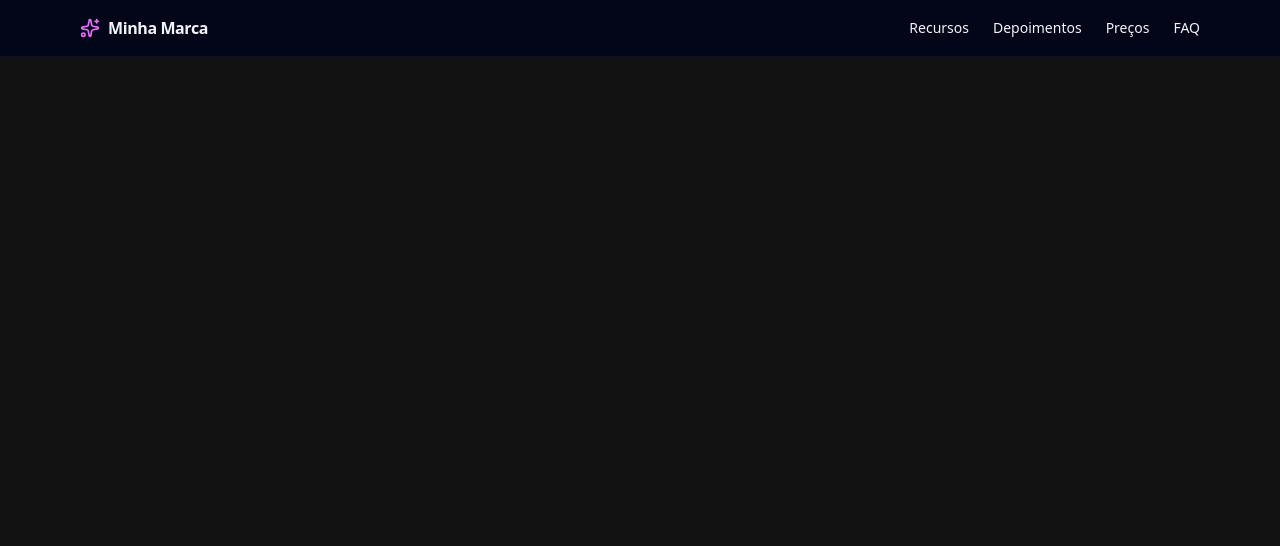
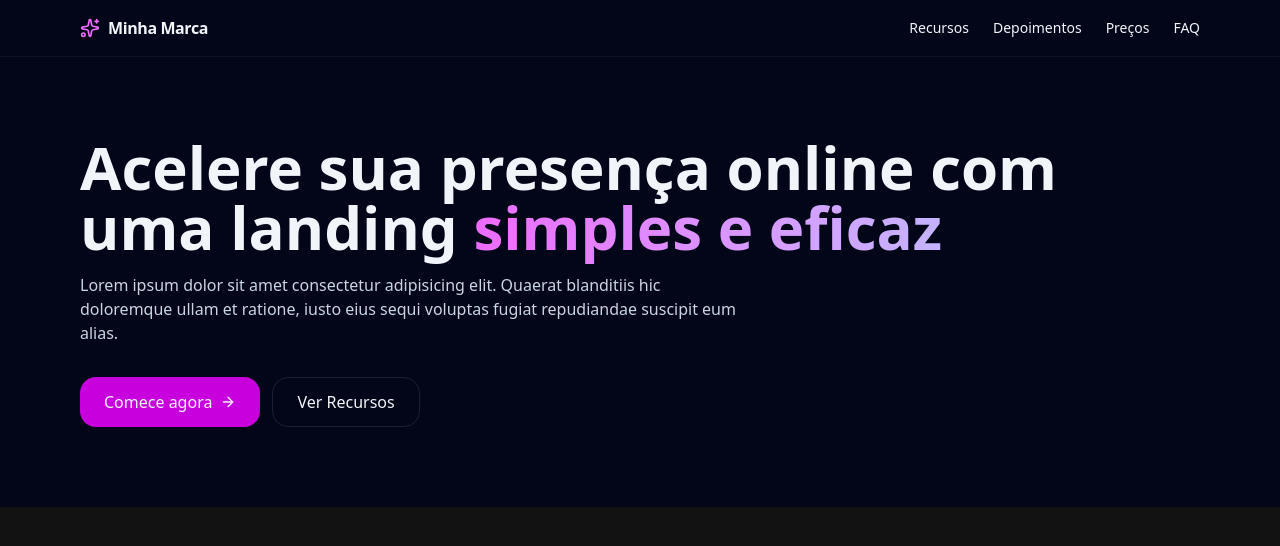
Before and after one commit to pedro00876/hospedagem_react, a React (Vite) app in the folder hospedagem_react/: page / in a window 1280 px wide. Shown: the top 546 px of the page. Built offline with nearby package versions, Linux system fonts and the light colour scheme.

Commit message:
Desenvolvendo a hero do site

```diff
--- a/hospedagem_react/src/App.jsx
+++ b/hospedagem_react/src/App.jsx
@@ -1,5 +1,5 @@
-import { useState } from "react";
-import { motion } from "framer-motion";
+import { useState } from 'react'
+import { motion } from 'framer-motion'
 import {
   ArrowRight,
   Check,
@@ -10,34 +10,34 @@ import {
   Zap,
   Sparkles,
   Sparkle,
-} from "lucide-react";
+} from 'lucide-react'
 
 const navLinks = [
-  { href: "#features", label: "Recursos" },
-  { href: "#testmonials", label: "Depoimentos" },
-  { href: "#pricing", label: "Preços" },
-  { href: "#faq", label: "FAQ" },
-];
+  { href: '#features', label: 'Recursos' },
+  { href: '#testmonials', label: 'Depoimentos' },
+  { href: '#pricing', label: 'Preços' },
+  { href: '#faq', label: 'FAQ' },
+]
 
 function App() {
-  const [open, setOpen] = useState(false);
+  const [open, setOpen] = useState(false)
 
   return (
-    <div className="bg-slate-950 text-slate-100 selection:bg-fuschia-500/30">
+    <div className='bg-slate-950 text-slate-100 selection:bg-fuschia-500/30'>
       {/* NavBar */}
-      <header className="sticky top-0 z-40 border-b border-white/5">
-        <div className="mx-auto max-w-6xl px-4 py-4 flex items-center justify-between">
-          <a href="#" className="flex items-center gap-2">
-            <Sparkles className="size-5 text-fuchsia-400" />
-            <span className="font-bold tracking-tight">Minha Marca</span>
+      <header className='sticky top-0 z-40 border-b border-white/5'>
+        <div className='mx-auto max-w-6xl px-4 py-4 flex items-center justify-between'>
+          <a href='#' className='flex items-center gap-2'>
+            <Sparkles className='size-5 text-fuchsia-400' />
+            <span className='font-bold tracking-tight'>Minha Marca</span>
           </a>
 
-          <nav className="hidden md:flex items-center gap-6 text-sm">
-            {navLinks.map((l) => (
+          <nav className='hidden md:flex items-center gap-6 text-sm'>
+            {navLinks.map(l => (
               <a
                 key={l.href}
                 href={l.href}
-                className="hover:text-fuchsia-300 transition"
+                className='hover:text-fuchsia-300 transition'
               >
                 {l.label}
               </a>
@@ -45,35 +45,35 @@ function App() {
           </nav>
 
           <button
-            className="md:hidden p-2 rounded-lg"
+            className='md:hidden p-2 rounded-lg'
             onClick={() => setOpen(true)}
           >
-            <Menu className="size-5" />
+            <Menu className='size-5' />
           </button>
         </div>
 
         {open && (
-          <div className="md:hidden">
-            <div className="fixed bg-black/60" onClick={() => setOpen(false)}>
-              <div className="fixed right-0 top-0 h-full w-80 bg-slate-900 border-l border-white/10 p-6">
-                <div className="flex items-center justify-between mb-2">
-                  <div className="flex items-center gap-2">
-                    <Sparkles className="size-6 text-fuchsia-400" />
-                    <span className="font-semibold">Minha Marca</span>
+          <div className='md:hidden'>
+            <div className='fixed bg-black/60' onClick={() => setOpen(false)}>
+              <div className='fixed right-0 top-0 h-full w-80 bg-slate-900 border-l border-white/10 p-6'>
+                <div className='flex items-center justify-between mb-2'>
+                  <div className='flex items-center gap-2'>
+                    <Sparkles className='size-6 text-fuchsia-400' />
+                    <span className='font-semibold'>Minha Marca</span>
                   </div>
                   <button
-                    className="p-2 rounded-lg"
+                    className='p-2 rounded-lg'
                     onClick={() => setOpen(false)}
                   >
-                    <X className="size-5" />
+                    <X className='size-5' />
                   </button>
                 </div>
-                <div className="flex flex-col gap-4 bg-slate-900 p-4 w-90">
-                  {navLinks.map((l) => (
+                <div className='flex flex-col gap-4 bg-slate-900 p-4 w-90'>
+                  {navLinks.map(l => (
                     <a
                       key={l.href}
                       href={l.href}
-                      className="text-slate-200"
+                      className='text-slate-200'
                       onClick={() => setOpen(false)}
                     >
                       {l.label}
@@ -85,8 +85,62 @@ function App() {
           </div>
         )}
       </header>
+      {/* Hero */}
+      <section className='relative overflow-hidden'>
+        <div className='mx-auto max-w-6xl px-4 py-20 relative'>
+          <motion.h1
+            initial={{ opacity: 0, y: 20 }}
+            animate={{ opacity: 1, y: 0 }}
+            transition={{ duration: 1 }}
+            className='text-6xl font-extrabold'
+          >
+            Acelere sua presença online com uma landing{' '}
+            <span className='bg-clip-text text-transparent bg-gradient-to-r from-fuchsia-400 to-violet-300 '>
+              simples e eficaz
+            </span>
+          </motion.h1>
+
+          <motion.p
+            initial={{ opacity: 0, y: 20 }}
+            animate={{ opacity: 1, y: 0 }}
+            transition={{ duration: 0.5, delay: 1 }}
+            className='mt-4 text-slate-300 max-w-2xl'
+          >
+            Lorem ipsum dolor sit amet consectetur adipisicing elit. Quaerat
+            blanditiis hic doloremque ullam et ratione, iusto eius sequi
+            voluptas fugiat repudiandae suscipit eum alias.
+          </motion.p>
+
+          <motion.div
+            initial={{ opacity: 0, y: 20 }}
+            animate={{ opacity: 1, y: 0 }}
+            transition={{ duration: 0.5, delay: 1 }}
+            className='mt-8 flex flex-row gap-3'
+          >
+            <a
+              href='#'
+              className='
+              inline-flex items-center justify-center
+              gap-2 rounded-2xl bg-fuchsia-600 px-6
+              py-3 font-medium hover:bg-fuchsia-700
+              transition'
+            >
+              Comece agora <ArrowRight className='size-4' />
+            </a>
+            <a
+              href='#'
+              className='
+              inline-flex items-center justify-center
+              gap-2 rounded-2xl px-6
+              py-3 font-medium border border-white/10 hover:bg-white/5 transition'
+            >
+              Ver Recursos
+            </a>
+          </motion.div>
+        </div>
+      </section>
     </div>
-  );
+  )
 }
 
-export default App;
+export default App
```
